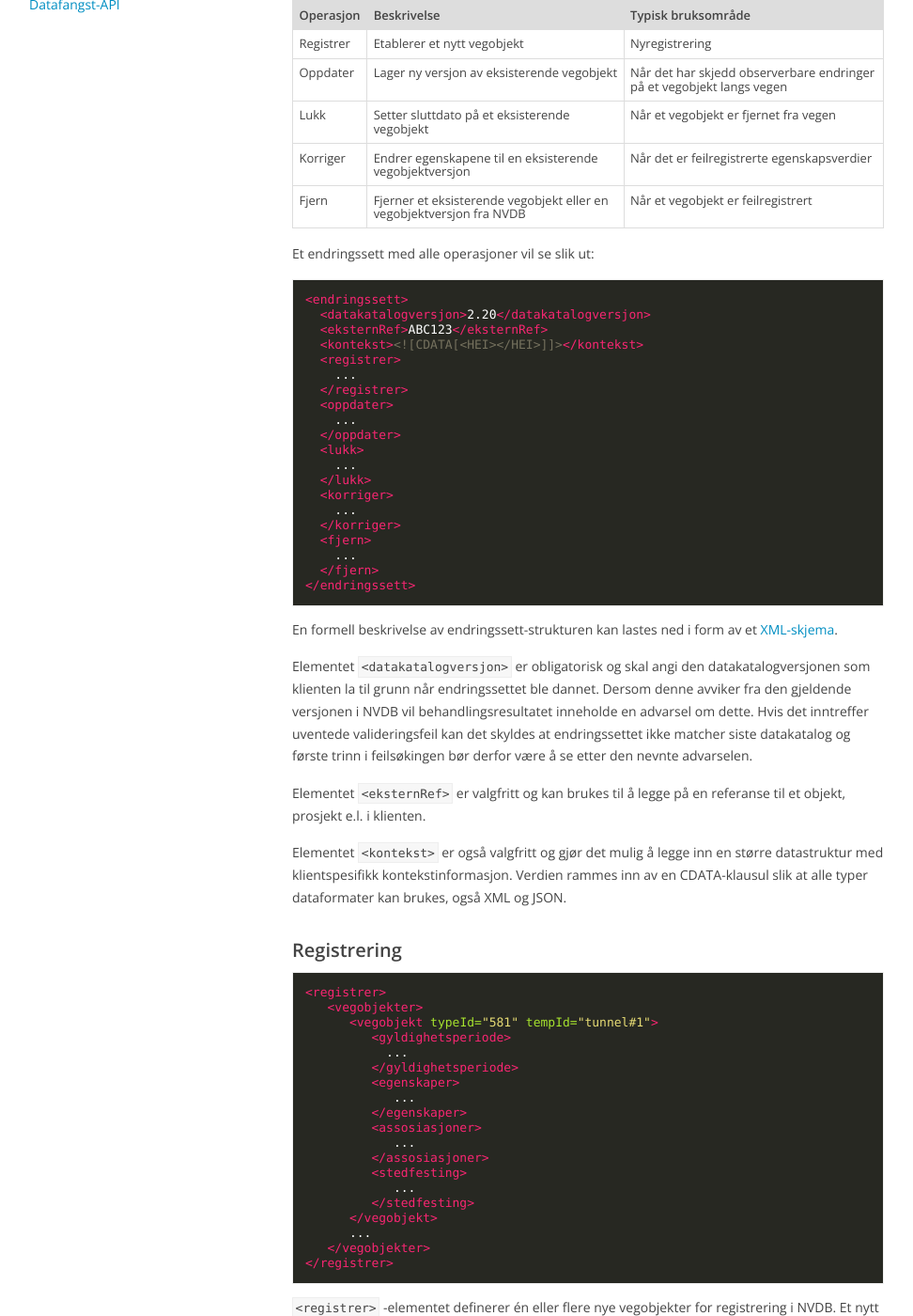
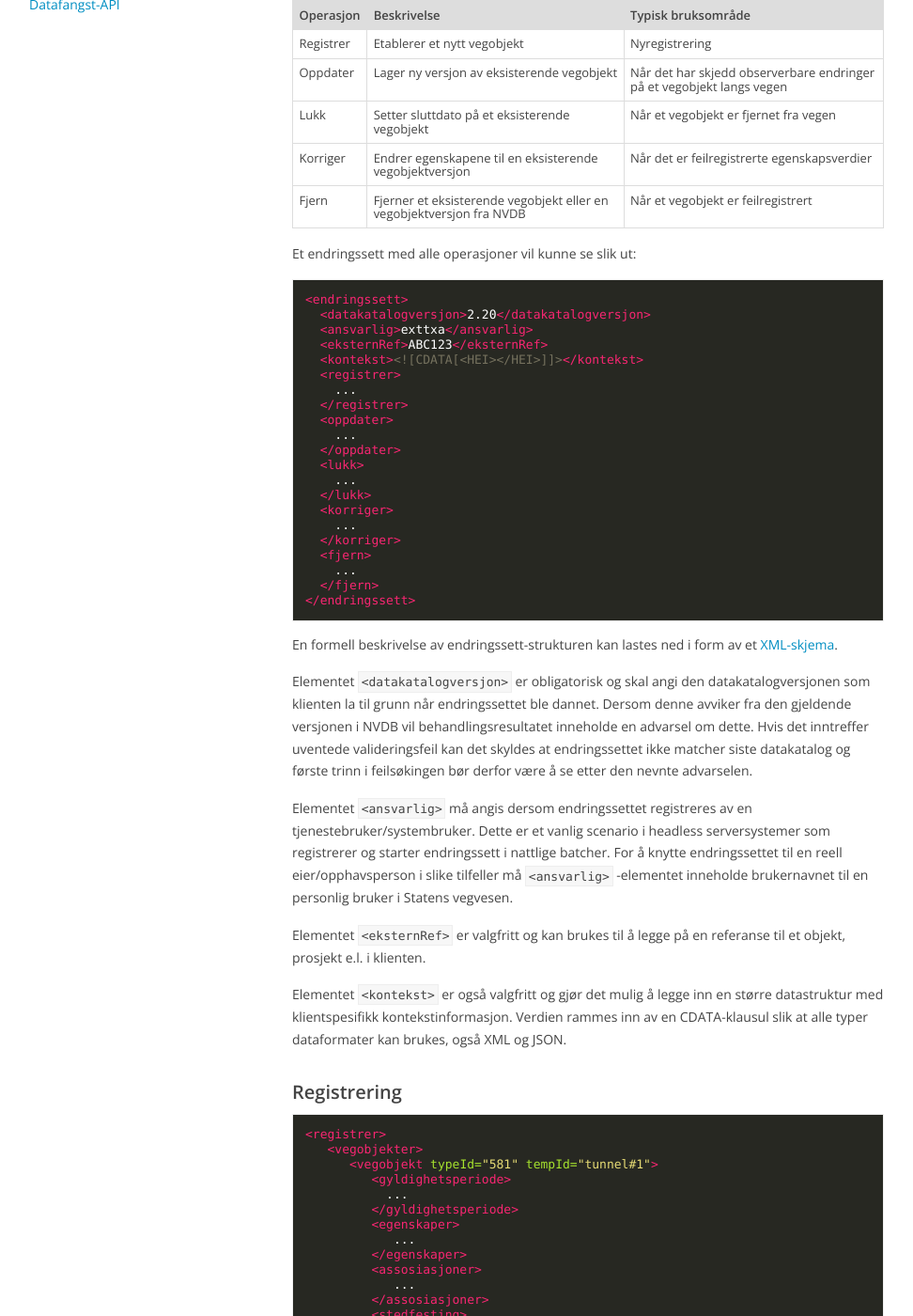
Before and after one commit to nvdb-vegdata/apiskrivdokumentasjon, a Jekyll site: the page built from 1__endringssett/oppbygging.md, in a window 1280 px wide and 1400 px high, scrolled down 833 px. Shown: the whole window at 94% size, without its empty margins (154-1126 px from the left). Built offline with Jekyll 4.4.1, drawn with Linux system fonts in a browser that asks for light colours; our own code applies the rules of GitHub Pages for plain Markdown files.

Commit message:
NVDB-5462: More on <ansvarlig> in changesets

````diff
--- a/1__endringssett/oppbygging.md
+++ b/1__endringssett/oppbygging.md
@@ -38,11 +38,12 @@ Lukk|Setter sluttdato på et eksisterende vegobjekt|Når et vegobjekt er fjernet
 Korriger|Endrer egenskapene til en eksisterende vegobjektversjon|Når det er feilregistrerte egenskapsverdier
 Fjern|Fjerner et eksisterende vegobjekt eller en vegobjektversjon fra NVDB|Når et vegobjekt er feilregistrert
 
-Et endringssett med alle operasjoner vil se slik ut:
+Et endringssett med alle operasjoner vil kunne se slik ut:
 
 ```xml
 <endringssett>
   <datakatalogversjon>2.20</datakatalogversjon>
+  <ansvarlig>exttxa</ansvarlig>
   <eksternRef>ABC123</eksternRef>
   <kontekst><![CDATA[<HEI></HEI>]]></kontekst>
   <registrer>
@@ -69,6 +70,10 @@ Elementet ```<datakatalogversjon>``` er obligatorisk og skal angi den datakatalo
 ble dannet. Dersom denne avviker fra den gjeldende versjonen i NVDB vil behandlingsresultatet inneholde en advarsel om dette. Hvis det
 inntreffer uventede valideringsfeil kan det skyldes at endringssettet ikke matcher siste datakatalog og første trinn i feilsøkingen
 bør derfor være å se etter den nevnte advarselen.
+
+Elementet ```<ansvarlig>``` må angis dersom endringssettet registreres av en tjenestebruker/systembruker. Dette er et vanlig scenario i
+headless serversystemer som registrerer og starter endringssett i nattlige batcher. For å knytte endringssettet til en reell eier/opphavsperson
+i slike tilfeller må ```<ansvarlig>``` -elementet inneholde brukernavnet til en personlig bruker i Statens vegvesen.
 
 Elementet ```<eksternRef>``` er valgfritt og kan brukes til å legge på en referanse til et objekt, prosjekt e.l. i klienten.
 
````
